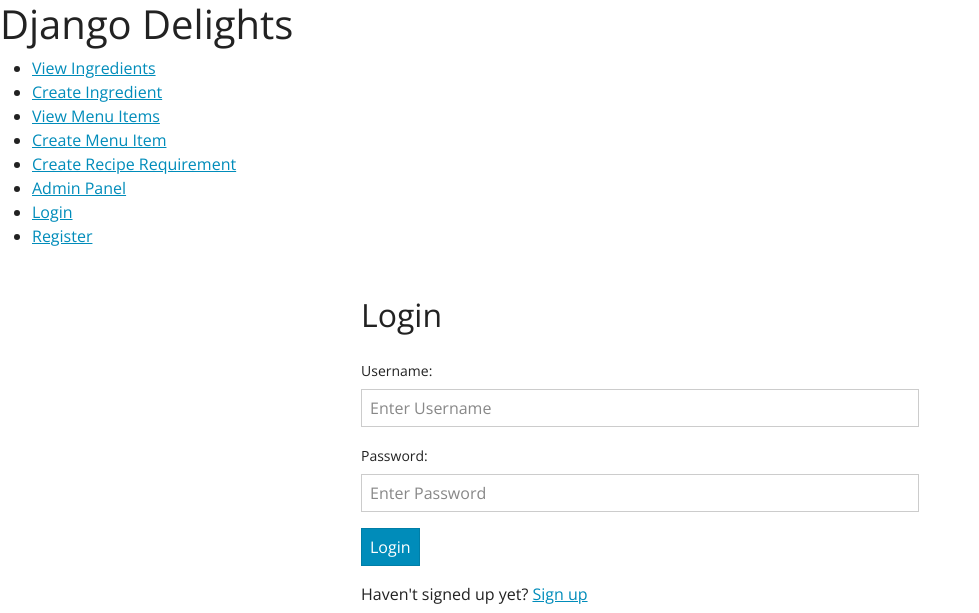
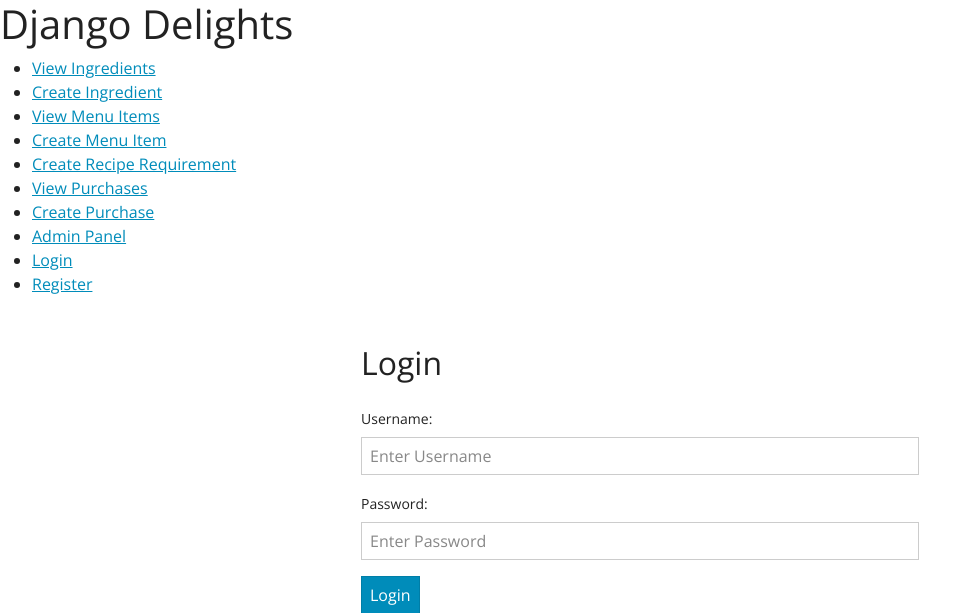
Before and after one commit to juliaberning/django-delights, a Django app: a page that uses restaurant/templates/base.html in a window 1280 px wide. Shown: the top 613 px of the page, without its empty margins (0-979 px from the left). Run offline with Django 5.2, Linux system fonts and the light colour scheme; some libraries are stand-ins or nearby versions.

Commit message:
feat: add purchase creations and views

```diff
--- a/restaurant/templates/base.html
+++ b/restaurant/templates/base.html
@@ -18,8 +18,8 @@
                 <li><a href="{% url 'create_menu_item' %}">Create Menu Item</a></li>
                 <li><a href="{% url 'create_recipe_requirement' %}">Create Recipe Requirement</a></li>
 
-                {% comment %} <li><a href="{% url 'purchase_list' %}">View Purchases</a></li>
-                <li><a href="{% url 'create_purchase' %}">Record Purchase</a></li> {% endcomment %}
+                <li><a href="{% url 'purchase_list' %}">View Purchases</a></li>
+                <li><a href="{% url 'create_purchase' %}">Create Purchase</a></li>
                 <li><a href="{% url 'admin:index' %}">Admin Panel</a></li>
                 {% if user.is_authenticated %}
                 <li><a href="{% url 'logout' %}">Logout</a></li>
--- a/restaurant/urls.py
+++ b/restaurant/urls.py
@@ -18,4 +18,6 @@ urlpatterns = [
     path('recipe-requirement-detail/<str:pk>/', views.recipe_requirement_detail, name='recipe_requirement_detail'),
     path('delete-recipe-requirement/<str:pk>/', views.delete_recipe_requirement, name='delete_recipe_requirement'),
     path('update-requirement/<str:pk>/', views.update_recipe_requirement, name='update_recipe_requirement'),
+    path('purchases/', views.purchase_list, name='purchase_list'),
+    path('create-purchase/', views.create_purchase, name='create_purchase'),
 ]
--- a/restaurant/views.py
+++ b/restaurant/views.py
@@ -1,12 +1,14 @@
 from django.shortcuts import render, redirect
-from django.db import IntegrityError
+from django.db import IntegrityError, models
 from django.contrib import messages
 from django.contrib.auth import authenticate, login, logout
 from django.contrib.auth.decorators import login_required
 from django.contrib.auth.forms import UserCreationForm
+from django.db.models import Sum
 
-from .models import Ingredient, MenuItem, RecipeRequirement
-from .forms import IngredientForm, MenuItemForm, RecipeRequirementForm
+
+from .models import Ingredient, MenuItem, Purchase, RecipeRequirement
+from .forms import IngredientForm, MenuItemForm, PurchaseForm, RecipeRequirementForm
 
 def home(request):
     return render(request, 'restaurant/home.html')
@@ -184,3 +186,63 @@ def delete_recipe_requirement(request, pk):
         recipe_requirement.delete()
         return redirect('menu_item_list')
     return render(request, 'restaurant/delete.html', {'obj': recipe_requirement})
+
+# ----------------------------
+# Purchase Views
+# ----------------------------
+
+@login_required(login_url='login')
+def create_purchase(request):
+    if request.method == 'POST':
+        form = PurchaseForm(request.POST)
+        if form.is_valid():
+            purchase = form.save(commit=False)
+            menu_item = purchase.menu_item
+
+            #Validate inventory for all ingredients
+            insufficient_stock = []
+            for requirement in menu_item.reciperequirement_set.all():
+                if requirement.ingredient.quantity < requirement.quantity:
+                    insufficient_stock.append(
+                        f"{requirement.ingredient.name} (Required: {requirement.quantity}, Available: {requirement.ingredient.quantity})"
+                    )
+
+            # If any ingredient is insufficient, show an error message
+            if insufficient_stock:
+                messages.error(
+                    request,
+                    "Cannot complete the purchase. Insufficient stock for the following ingredient(s): "
+                    + ", ".join(insufficient_stock)
+                )
+                return redirect('create_purchase')
+
+            # Step 2: Deduct inventory
+            for requirement in menu_item.reciperequirement_set.all():
+                requirement.ingredient.quantity -= requirement.quantity
+                requirement.ingredient.save()
+
+            # Save the purchase
+            purchase.save()
+            messages.success(request, f"Purchase of {menu_item.name} completed!")
+            return redirect('purchase_list')
+
+    else:
+        form = PurchaseForm()
+
+    return render(request, 'restaurant/purchase_form.html', {'form': form})
+
+def purchase_list(request):
+    purchases = Purchase.objects.all()
+    total_revenue = purchases.aggregate(Sum('menu_item__price'))['menu_item__price__sum'] or 0
+
+    # Calculate total cost of inventory
+    inventory_cost = Ingredient.objects.aggregate(
+        total_cost=Sum(models.F('price_per_unit') * models.F('quantity'))
+    )['total_cost'] or 0
+
+    context = {
+        'purchases': purchases,
+        'total_revenue': total_revenue,
+        'inventory_cost': inventory_cost,
+    }
+    return render(request, 'restaurant/purchase_list.html', context)
```
Also changed, not shown: restaurant/templates/restaurant/purchase_form.html (added, +15 -0 lines), restaurant/templates/restaurant/purchase_list.html (added, +23 -0 lines).
